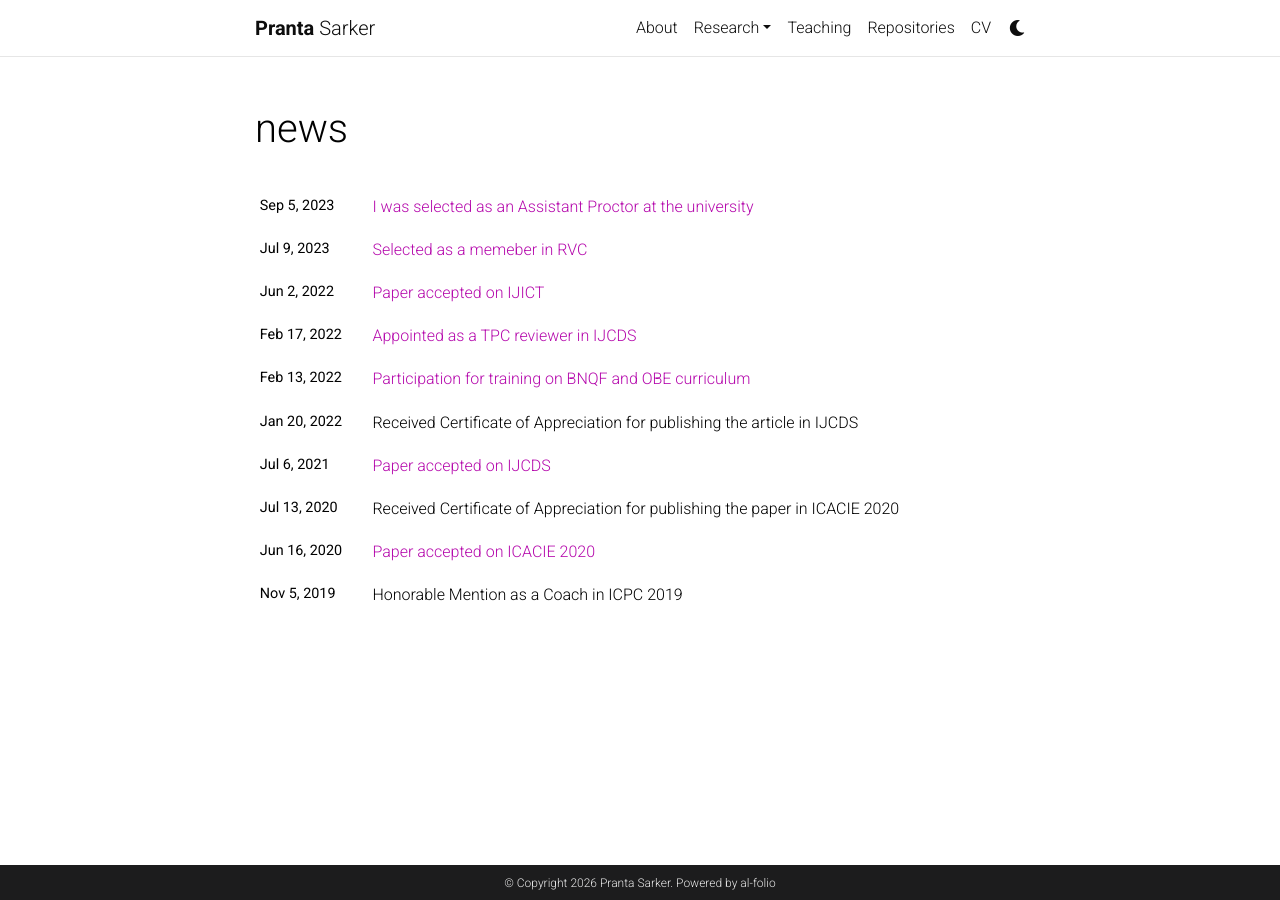
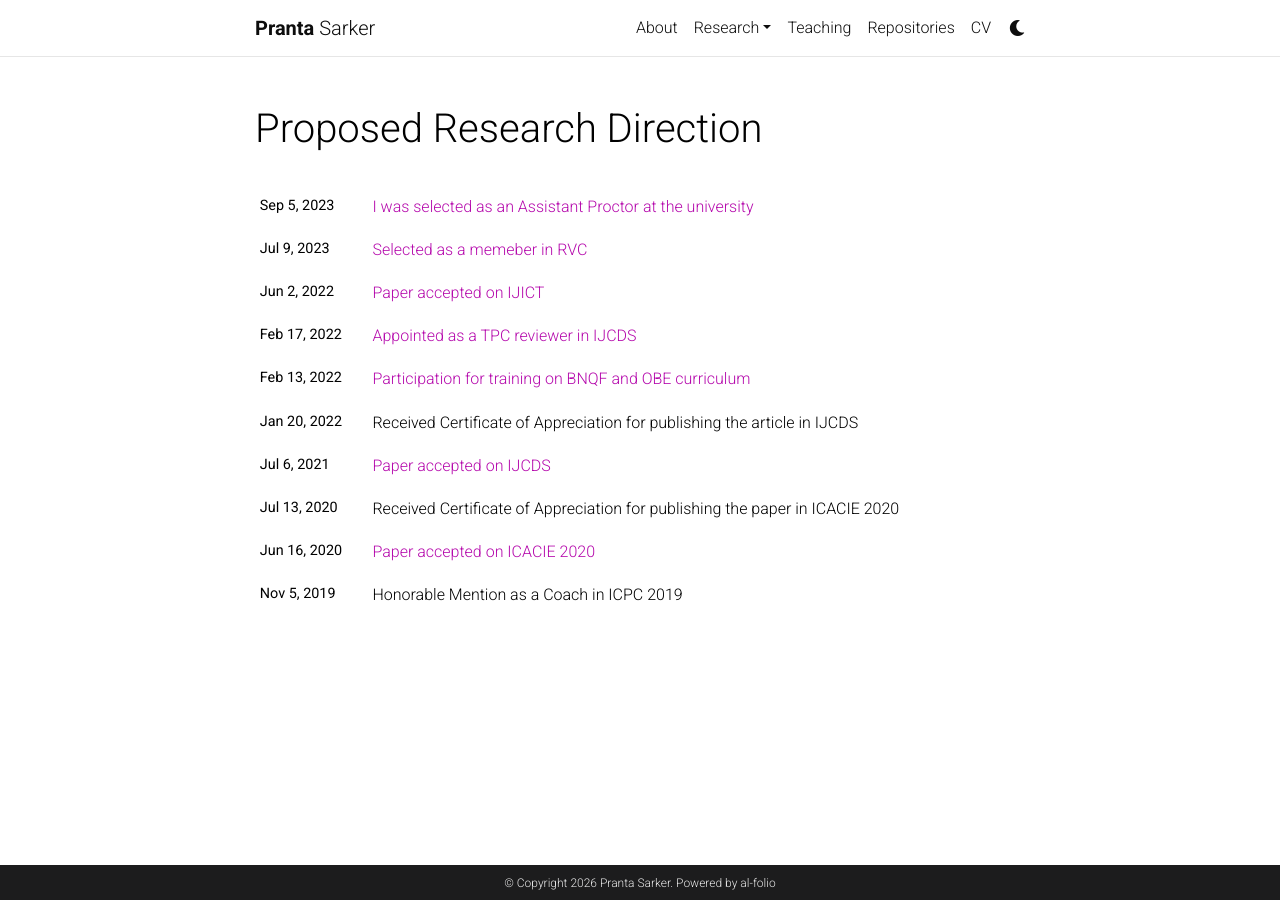
Before and after one commit to psarkerbd/psarkerbd.github.io, a Jekyll site: the page built from news.html, in a window 1280 px wide. Built offline with Jekyll 4.4.1, drawn with Linux system fonts in a browser that asks for light colours; comment, search, counter and statistics services are not loaded; a style sheet for code colours, icons or effects is not loaded.

Commit message:
Update news.html

```diff
--- a/news.html
+++ b/news.html
@@ -1,6 +1,6 @@
 ---
 layout: page
-title: news
+title: Proposed Research Direction
 permalink: /news/
 ---
 
```
